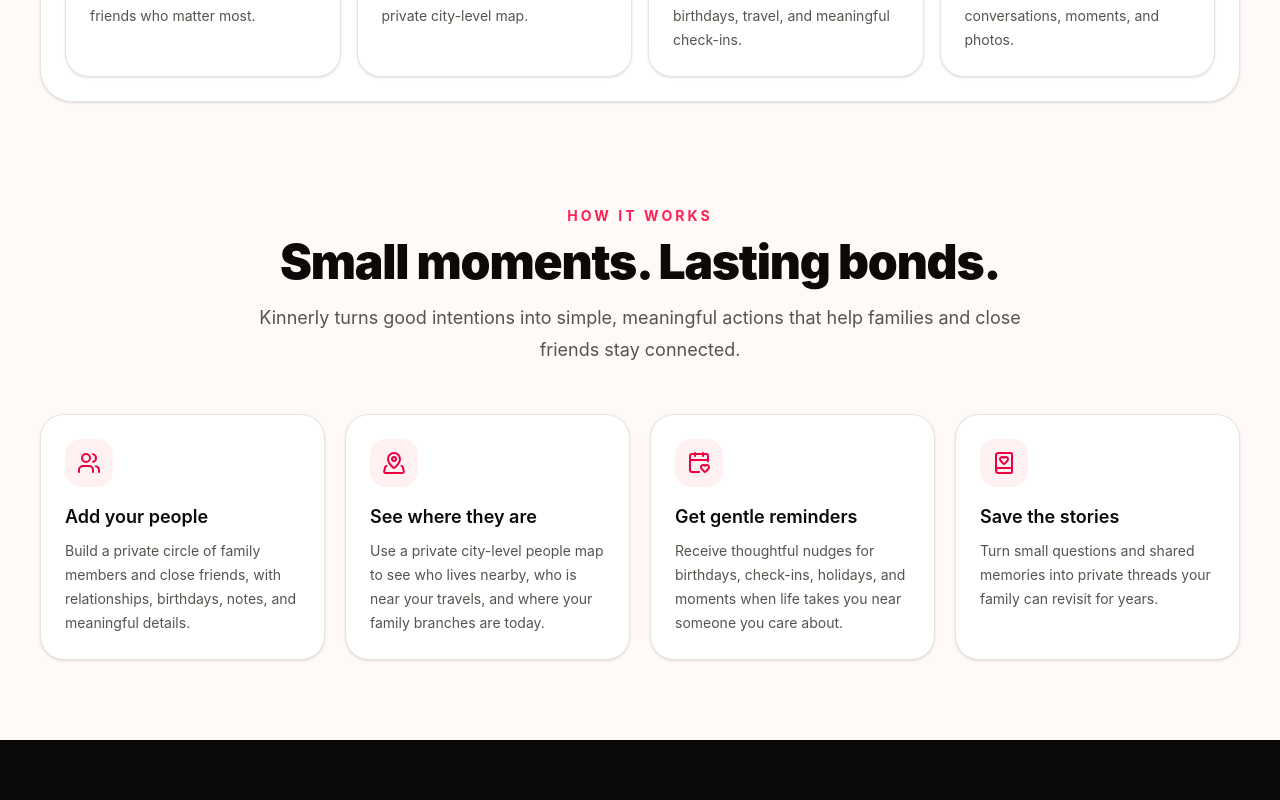
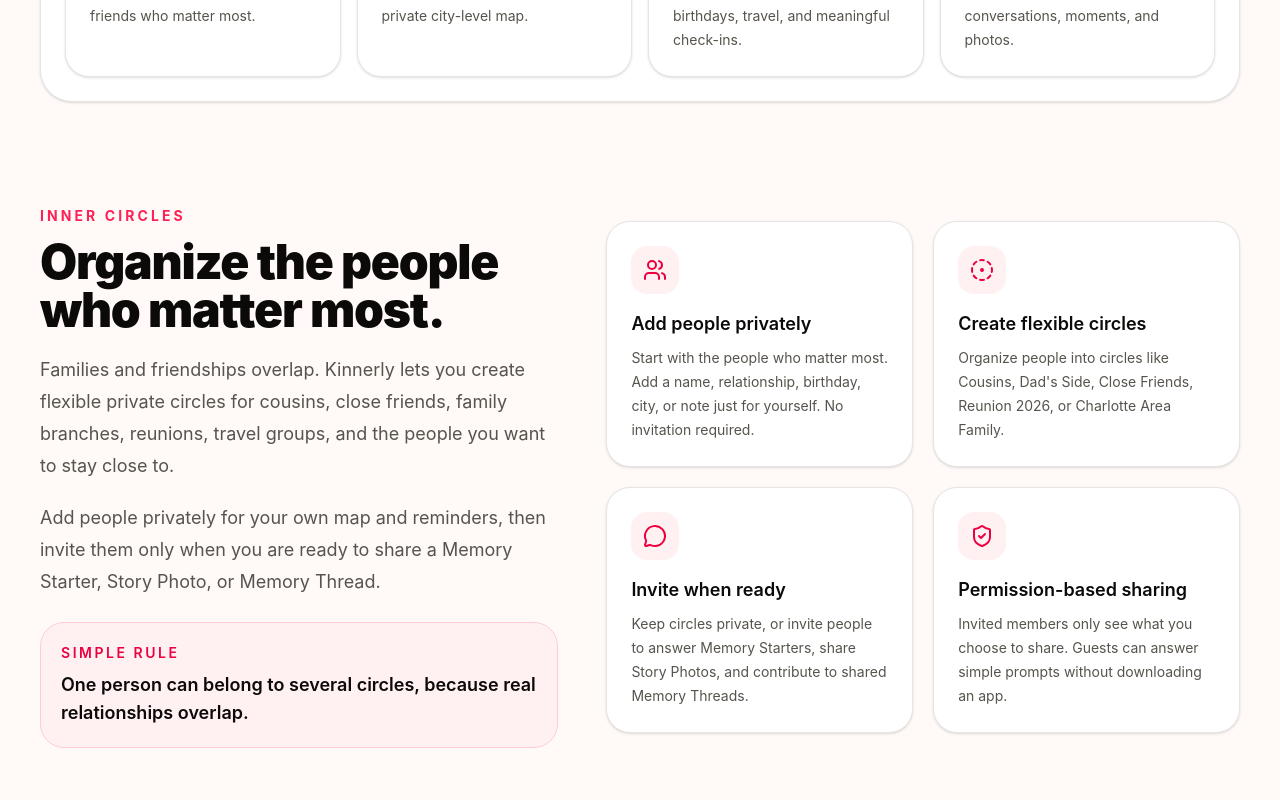
Before and after one commit to JohnAgostinoKin/kinnerly, a React (Vite) app: page / in a window 1280 px wide. Shown: the part 1800-2600 px from the top of the page. Built offline with nearby package versions, Linux system fonts and the light colour scheme; no server answers.

Commit message:
Add Inner Circles section

```diff
--- a/src/App.jsx
+++ b/src/App.jsx
@@ -1,3 +1,4 @@
+import InnerCirclesSection from "./InnerCirclesSection";
 import { Analytics } from "@vercel/analytics/react";
 import {
   Heart,
@@ -266,7 +267,7 @@
           </div>
         </div>
       </section>
-
+      <InnerCirclesSection />
       <section
         id="how"
         className="mx-auto max-w-7xl px-5 py-20 sm:px-8 lg:px-10"
@@ -482,10 +483,11 @@
               We’d especially love feedback on:
             </p>
             <ul className="mt-4 space-y-2 text-sm leading-6 text-stone-700">
-              <li>• Kinnerly Map</li>
-              <li>• Story Photos</li>
-              <li>• One-question memory prompts</li>
-              <li>• Gentle reminders for staying in touch</li>
+             <li>• Kinnerly Map</li>
+	     <li>• Inner Circles</li>
+	     <li>• Memory Starters</li>
+	     <li>• Story Photos</li>
+	     <li>• Gentle reminders for staying in touch</li>
             </ul>
           </div>
         </div>
--- /dev/null
+++ b/src/InnerCirclesSection.jsx
@@ -0,0 +1,75 @@
+import { Users, MessageCircle, ShieldCheck, CircleDotDashed } from "lucide-react";
+
+function InnerCircleCard({ icon: Icon, title, children }) {
+  return (
+    <div className="rounded-3xl border border-stone-200 bg-white p-6 shadow-sm">
+      <div className="mb-4 flex h-12 w-12 items-center justify-center rounded-2xl bg-rose-50 text-rose-600">
+        <Icon size={24} />
+      </div>
+      <h3 className="mb-2 text-lg font-semibold text-stone-950">{title}</h3>
+      <p className="text-sm leading-6 text-stone-600">{children}</p>
+    </div>
+  );
+}
+
+export default function InnerCirclesSection() {
+  return (
+    <section className="mx-auto max-w-7xl px-5 py-20 sm:px-8 lg:px-10">
+      <div className="grid items-center gap-12 lg:grid-cols-[0.9fr_1.1fr]">
+        <div>
+          <p className="mb-3 text-sm font-bold uppercase tracking-[0.22em] text-rose-500">
+            Inner Circles
+          </p>
+
+          <h2 className="text-4xl font-black tracking-tight sm:text-5xl">
+            Organize the people who matter most.
+          </h2>
+
+          <p className="mt-5 text-lg leading-8 text-stone-600">
+            Families and friendships overlap. Kinnerly lets you create flexible
+            private circles for cousins, close friends, family branches, reunions,
+            travel groups, and the people you want to stay close to.
+          </p>
+
+          <p className="mt-5 text-lg leading-8 text-stone-600">
+            Add people privately for your own map and reminders, then invite them
+            only when you are ready to share a Memory Starter, Story Photo, or
+            Memory Thread.
+          </p>
+
+          <div className="mt-6 rounded-3xl border border-rose-200 bg-rose-50 p-5">
+            <p className="text-sm font-semibold uppercase tracking-[0.18em] text-rose-600">
+              Simple rule
+            </p>
+            <p className="mt-2 text-lg font-semibold leading-7 text-stone-950">
+              One person can belong to several circles, because real
+              relationships overlap.
+            </p>
+          </div>
+        </div>
+
+        <div className="grid gap-5 sm:grid-cols-2">
+          <InnerCircleCard icon={Users} title="Add people privately">
+            Start with the people who matter most. Add a name, relationship,
+            birthday, city, or note just for yourself. No invitation required.
+          </InnerCircleCard>
+
+          <InnerCircleCard icon={CircleDotDashed} title="Create flexible circles">
+            Organize people into circles like Cousins, Dad's Side, Close Friends,
+            Reunion 2026, or Charlotte Area Family.
+          </InnerCircleCard>
+
+          <InnerCircleCard icon={MessageCircle} title="Invite when ready">
+            Keep circles private, or invite people to answer Memory Starters,
+            share Story Photos, and contribute to shared Memory Threads.
+          </InnerCircleCard>
+
+          <InnerCircleCard icon={ShieldCheck} title="Permission-based sharing">
+            Invited members only see what you choose to share. Guests can answer
+            simple prompts without downloading an app.
+          </InnerCircleCard>
+        </div>
+      </div>
+    </section>
+  );
+}
```
